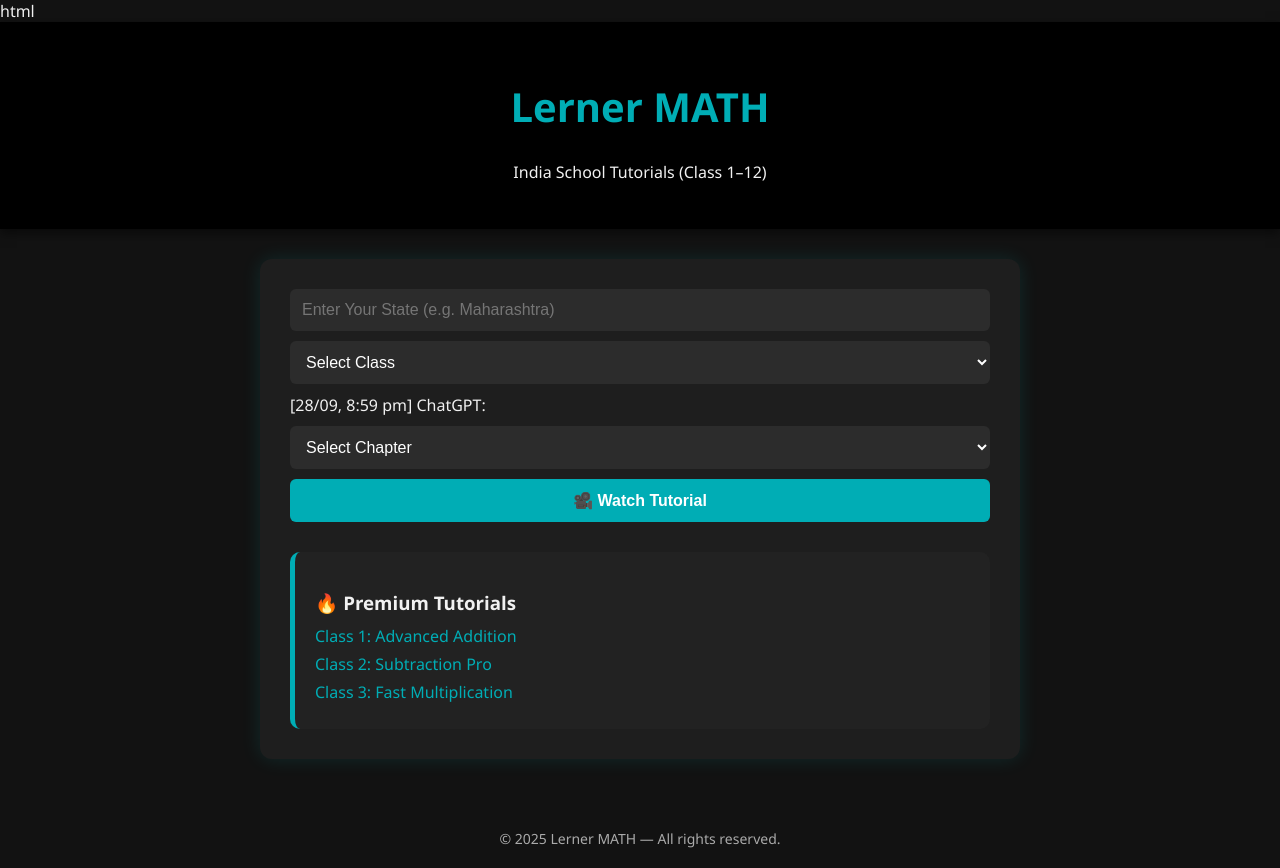
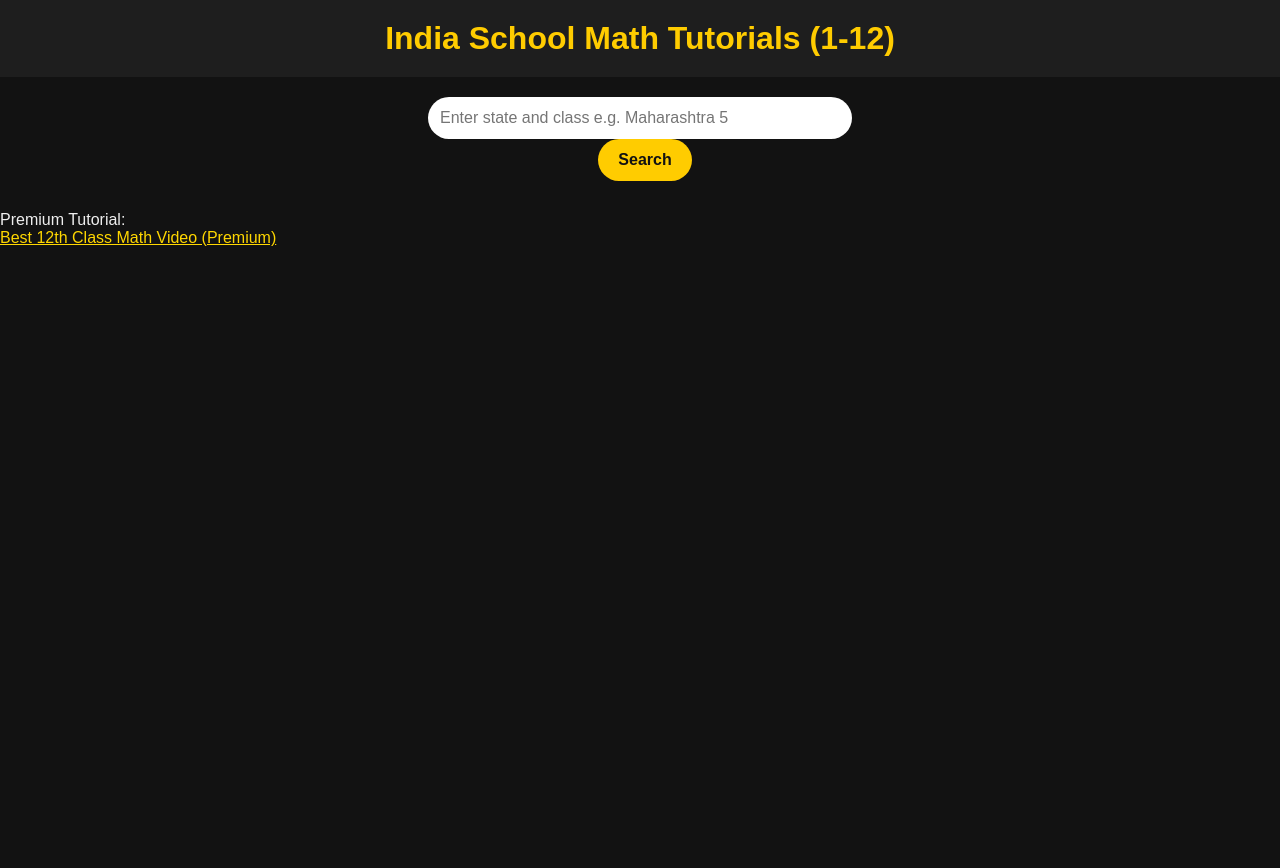
Before and after one commit to Subha7676/Lerner-MATH, a plain HTML site: page index.html in a window 1280 px wide. After the commit the page ends 800 px from the top, so only its background shows below. Drawn offline with Linux system fonts and the light colour scheme.

Commit message:
Update index.html

```diff
--- a/index.html
+++ b/index.html
@@ -1,161 +1,149 @@
-html
 <!DOCTYPE html>
 <html lang="en">
 <head>
 <meta charset="UTF-8" />
-  <meta name="viewport" content="width=device-width, initial-scale=1.0"/>
-  <title>Lerner MATH - India Schools</title>
+<meta name="viewport" content="width=device-width, initial-scale=1" />
+<title>India School Math Tutorials with AI Helper</title>
 <style>
-    :root {
-      --bg: #121212;
-      --card: #1e1e1e;
-      --text: #f1f1f1;
-      --accent: #00adb5;
+  body {
+    background-color: #121212;
+    color: #eee;
+    font-family: Arial, sans-serif;
+    margin: 0; padding: 0;
   }
-
-    body {
-      background: var(--bg);
-      color: var(--text);
-      font-family: 'Segoe UI', sans-serif;
-      margin: 0;
-      padding: 0;
+  header {
+    background-color: #1e1e1e;
+    padding: 20px;
+    text-align: center;
+    font-size: 2rem;
+    font-weight: bold;
+    color: #ffcc00;
   }
-
-    header {
-      background: #000;
+  #search-container {
+    margin: 20px auto;
+    max-width: 500px;
     text-align: center;
-      padding: 30px 20px;
-      box-shadow: 0 4px 10px rgba(0,0,0,0.5);
   }
-
-    header h1 {
-      font-size: 2.5em;
-      color: var(--accent);
+  input[type="text"] {
+    width: 80%;
+    padding: 12px;
+    border-radius: 30px;
+    border: none;
+    font-size: 1rem;
   }
-
-    .container {
+  button {
+    padding: 12px 20px;
+    margin-left: 10px;
+    border-radius: 30px;
+    border: none;
+    background-color: #ffcc00;
+    color: #121212;
+    font-weight: bold;
+    cursor: pointer;
+    font-size: 1rem;
+  }
+  #results, #ai-suggestion {
     max-width: 700px;
     margin: 30px auto;
-      background: var(--card);
-      padding: 30px;
-      border-radius: 12px;
-      box-shadow: 0 0 20px rgba(0,255,255,0.1);
-    }
-
-    .search-bar {
-      display: flex;
-      gap: 10px;
-      flex-direction: column;
-      margin-bottom: 20px;
-[28/09, 8:59 pm] ChatGPT: }
-
-    input, select, button {
-      padding: 12px;
-      border: none;
-      border-radius: 6px;
-      font-size: 16px;
-      background: #2c2c2c;
-      color: white;
-    }
-
-    button {
-      background: var(--accent);
-      font-weight: bold;
+  .video-item {
+    background: #222;
+    padding: 15px;
+    margin-bottom: 15px;
+    border-radius: 10px;
     cursor: pointer;
   }
-
-    button:hover {
-      background: #029ca1;
+  .video-item:hover {
+    background: #333;
   }
-
   .premium {
-      margin-top: 30px;
-      padding: 20px;
-      border-left: 5px solid var(--accent);
+    background: #444;
+    padding: 15px;
+    margin: 20px auto;
+    max-width: 700px;
+    border-radius: 12px;
+    text-align: center;
+    color: gold;
+    font-weight: bold;
+  }
+  #ai-suggestion {
     background: #222;
-      border-radius: 10px;
-    }
-
-    .premium h3 {
-      margin-bottom: 10px;
-    }
-
-    .premium a {
-      display: block;
-      color: var(--accent);
-      text-decoration: none;
-      margin: 6px 0;
-    }
-
-    footer {
-      text-align: center;
-      margin-top: 50px;
-      padding: 20px;
-      color: #aaa;
-      font-size: 14px;
+    border-radius: 12px;
+    padding: 15px;
+    font-style: italic;
   }
 </style>
 </head>
 <body>
 
-  <header>
-    <h1>Lerner MATH</h1>
-    <p>India School Tutorials (Class 1–12)</p>
-  </header>
+<header>India School Math Tutorials (1-12)</header>
 
-  <div class="container">
-    <div class="search-bar">
-      <input type="text" id="state" placeholder="Enter Your State (e.g. Maharashtra)">
-      <select id="class">
-        <option value="">Select Class</option>
-        <option value="1">Class 1</option>
-        <option value="2">Class 2</option>
-        <option value="3">Class 3</option>
-      </select>
-[28/09, 8:59 pm] ChatGPT: <select id="chapter">
-        <option value="">Select Chapter</option>
-        <option value="addition">Addition</option>
-        <option value="subtraction">Subtraction</option>
-      </select>
-      <button onclick="openVideo()">🎥 Watch Tutorial</button>
+<div id="search-container">
+  <input id="searchInput" type="text" placeholder="Enter state and class e.g. Maharashtra 5" />
+  <button onclick="searchVideos()">Search</button>
 </div>
 
+<div id="results"></div>
+
+<div id="ai-suggestion"></div>
+
 <div class="premium">
-      <h3>🔥 Premium Tutorials</h3>
-      <a href="https://www.youtube.com/watch?v=Y4aMEh0ZNdE" target="_blank">Class 1: Advanced Addition</a>
-      <a href="https://www.youtube.com/watch?v=UDX-vK78XEY" target="_blank">Class 2: Subtraction Pro</a>
-      <a href="https://www.youtube.com/watch?v=E9_Bcoh_N0A" target="_blank">Class 3: Fast Multiplication</a>
-    </div>
+  Premium Tutorial:<br />
+  <a href="https://www.youtube.com/watch?v=H9c9cnplmzQ" target="_blank" style="color: gold;">Best 12th Class Math Video (Premium)</a>
 </div>
 
-  <footer>
-    © 2025 Lerner MATH — All rights reserved.
-  </footer>
+<script>
+  // Sample data: state, class, video url
+  const tutorials = [
+    {state: "Maharashtra", class: "5", video: "https://www.youtube.com/watch?v=5Ml3c2fJKQw"},
+    {state: "Delhi", class: "7", video: "https://www.youtube.com/watch?v=k5N2I3QwT-4"},
+[28/09, 9:12 pm] ChatGPT: {state: "Karnataka", class: "10", video: "https://www.youtube.com/watch?v=UbULJdw0F7Y"},
+    {state: "Uttar Pradesh", class: "12", video: "https://www.youtube.com/watch?v=H9c9cnplmzQ"},
+    {state: "Tamil Nadu", class: "1", video: "https://www.youtube.com/watch?v=H5gXfQ2WgdU"}
+    // Add more as needed
+  ];
 
-  <script>
-    function openVideo() {
-      const cls = document.getElementById('class').value;
-      const chap = document.getElementById('chapter').value;
+  function searchVideos() {
+    const input = document.getElementById("searchInput").value.toLowerCase().trim();
+    const resultsDiv = document.getElementById("results");
+    const aiDiv = document.getElementById("ai-suggestion");
 
-      const links = {
-        "1": {
-          "addition": "https://www.youtube.com/watch?v=Y4aMEh0ZNdE",
-          "subtraction": "https://www.youtube.com/watch?v=QKxwFvbnl2A"
-        },
-        "2": {
-          "addition": "https://www.youtube.com/watch?v=ayg0fLzIuPw",
-          "subtraction": "https://www.youtube.com/watch?v=UDX-vK78XEY"
-        },
-        "3": {
-[28/09, 8:59 pm] ChatGPT: "addition": "https://www.youtube.com/watch?v=E9_Bcoh_N0A"
+    resultsDiv.innerHTML = "";
+    aiDiv.innerHTML = "";
+
+    if(!input) {
+      alert("Please enter state and class");
+      return;
     }
-      };
 
-      const link = links[cls]?.[chap];
-      if (link) {
-        window.open(link, "_blank");
+    // Split input for state and class search
+    let [stateInput, classInput] = input.split(" ");
+    if(!stateInput || !classInput) {
+      alert("Please enter in format: State Class (e.g. Maharashtra 5)");
+      return;
+    }
+    classInput = classInput.trim();
+
+    // Filter tutorials for search results
+    const filtered = tutorials.filter(tut => tut.state.toLowerCase() === stateInput && tut.class === classInput);
+
+    if(filtered.length === 0) {
+      resultsDiv.innerHTML = "<p>No tutorials found for this state and class.</p>";
     } else {
-        alert("Video not found. Please check your selection.");
+      filtered.forEach(tut => {
+[28/09, 9:12 pm] ChatGPT: const videoDiv = document.createElement("div");
+        videoDiv.className = "video-item";
+        videoDiv.innerHTML = `<strong>tut.state Class{tut.class} Math Tutorial</strong><br/>
+                              <a href="tut.video" target="_blank" style="color:#ffcc00;">Watch Video</a>`;
+        resultsDiv.appendChild(videoDiv);
+      );
+
+
+    // AI suggestion: find closest matching tutorial
+    const aiSuggestion = tutorials.find(tut => tut.class === classInput);
+    if(aiSuggestion)
+      aiDiv.innerHTML = `<strong>AI Suggestion:</strong> Try this math tutorial for Class{classInput} - <a href="${aiSuggestion.video}" target="_blank" style="color:#ffcc00;">Watch here</a>`;
+    } else {
+      aiDiv.innerHTML = `<strong>AI Suggestion:</strong> Sorry, no suggestions found.`;
     }
   }
 </script>
```
Lines whose indentation alone changed are shown as unchanged.
